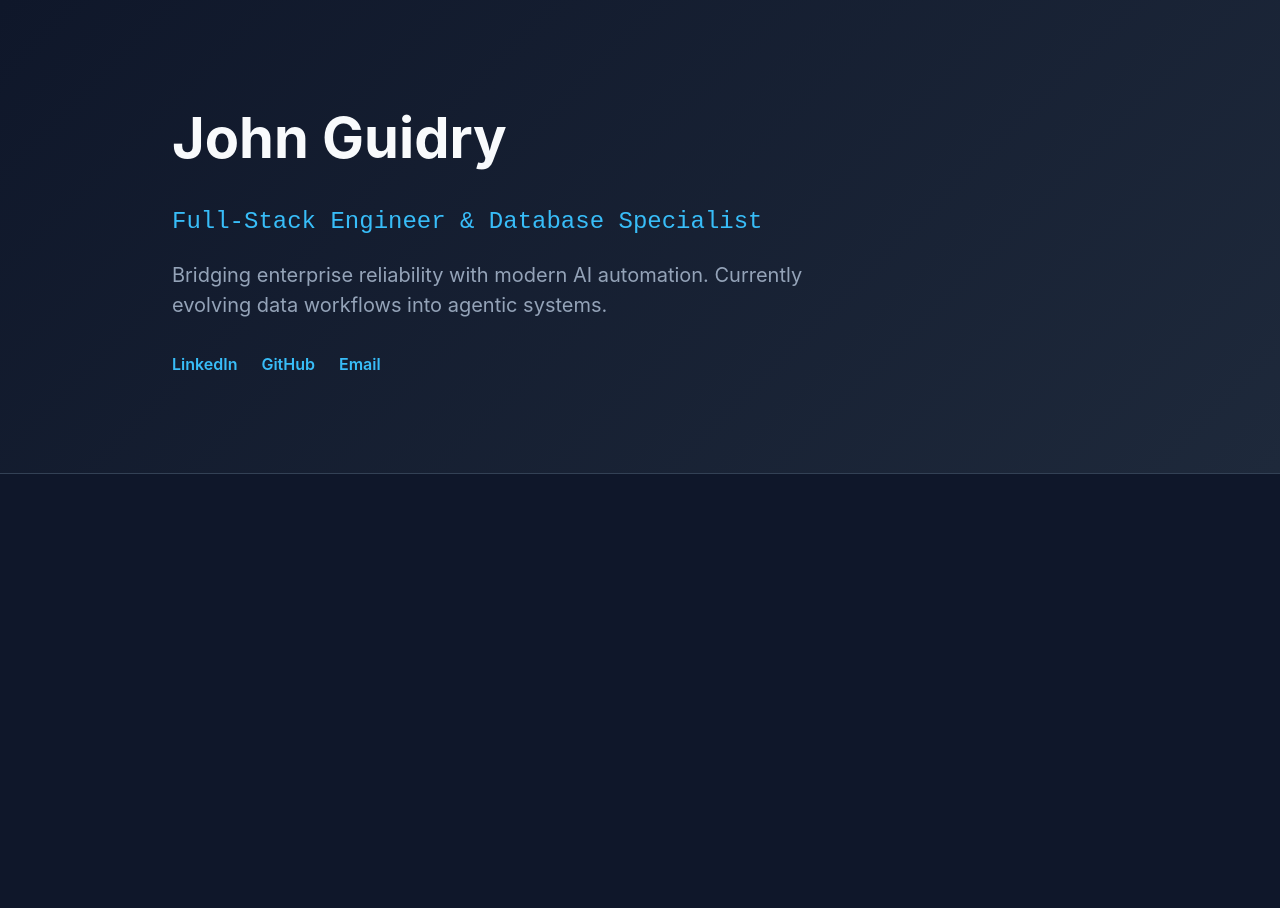
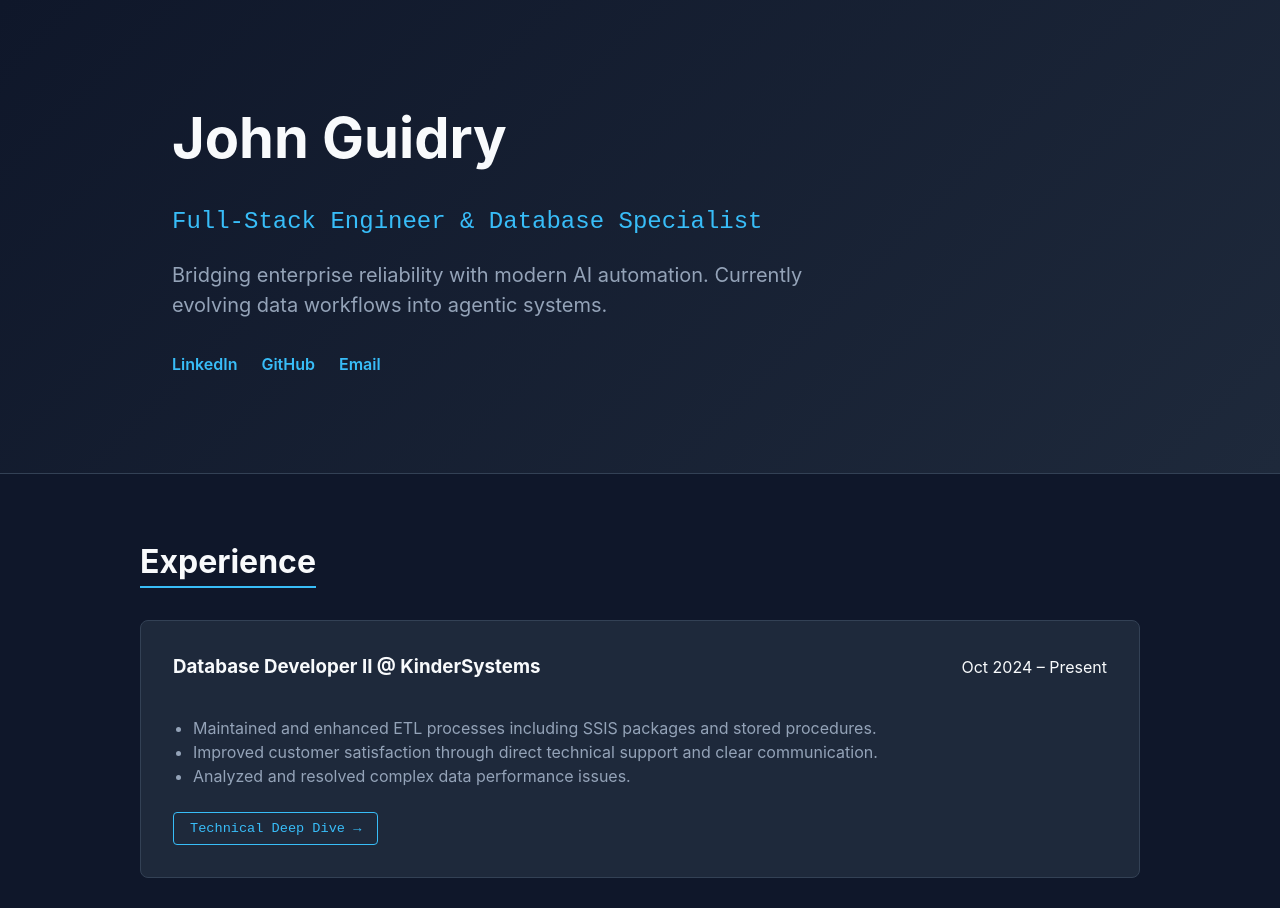
Before and after one commit to JohnGuidry/prosite, a React (Vite) app: page / in a window 1280 px wide. Shown: the top 908 px of the page. Before the commit the page ends 800 px from the top, so only its background shows below. Built offline with nearby package versions, Linux system fonts and the light colour scheme.

Commit message:
feat: implement interactive timeline with hover effects

```diff
--- a/src/App.tsx
+++ b/src/App.tsx
@@ -1,11 +1,16 @@
 import { Hero } from './components/Hero';
+import { Timeline } from './components/Timeline';
 import './index.css';
 
 function App() {
+  const handleDeepDive = (id: string) => {
+    console.log("Deep dive for:", id);
+  };
+
   return (
     <main>
       <Hero />
-      {/* Other sections will go here */}
+      <Timeline onDeepDive={handleDeepDive} />
     </main>
   );
 }
--- /dev/null
+++ b/src/components/ExperienceCard.tsx
@@ -0,0 +1,24 @@
+import type { FC } from 'react';
+import type { Experience } from '../types';
+
+interface Props {
+  exp: Experience;
+  onDeepDive: (id: string) => void;
+}
+
+export const ExperienceCard: FC<Props> = ({ exp, onDeepDive }) => (
+  <div className="experience-card">
+    <div className="card-header">
+      <h3>{exp.role} @ {exp.company}</h3>
+      <span className="period">{exp.period}</span>
+    </div>
+    <ul className="summary">
+      {exp.summary.map((point, i) => <li key={i}>{point}</li>)}
+    </ul>
+    {exp.deepDive && (
+      <button onClick={() => onDeepDive(exp.id)} className="btn-deep-dive">
+        Technical Deep Dive →
+      </button>
+    )}
+  </div>
+);
--- /dev/null
+++ b/src/components/Timeline.tsx
@@ -0,0 +1,14 @@
+import type { FC } from 'react';
+import { experiences } from '../data/content';
+import { ExperienceCard } from './ExperienceCard';
+
+export const Timeline: FC<{onDeepDive: (id: string) => void}> = ({ onDeepDive }) => (
+  <section id="experience" className="container section">
+    <h2>Experience</h2>
+    <div className="timeline">
+      {experiences.map(exp => (
+        <ExperienceCard key={exp.id} exp={exp} onDeepDive={onDeepDive} />
+      ))}
+    </div>
+  </section>
+);
--- a/src/index.css
+++ b/src/index.css
@@ -34,3 +34,29 @@ a { color: var(--accent-primary); text-decoration: none; }
 .contact-links { display: flex; gap: 1.5rem; }
 .contact-links a { font-weight: 600; border-bottom: 1px solid transparent; transition: all 0.2s ease-in-out; }
 .contact-links a:hover { border-color: var(--accent-primary); }
+
+.section { padding: 4rem 0; }
+.section h2 { font-size: 2rem; margin-bottom: 2rem; border-bottom: 2px solid var(--accent-primary); width: fit-content; }
+
+.timeline { display: flex; flex-direction: column; gap: 2rem; position: relative; }
+.experience-card {
+  background: var(--bg-secondary);
+  padding: 2rem;
+  border-radius: 8px;
+  border: 1px solid var(--border-color);
+  transition: transform 0.2s;
+}
+.experience-card:hover { transform: translateX(5px); border-color: var(--accent-primary); }
+.card-header { display: flex; justify-content: space-between; align-items: baseline; margin-bottom: 1rem; }
+.summary { margin: 0 0 1.5rem 0; padding-left: 1.25rem; color: var(--text-secondary); }
+.btn-deep-dive {
+  background: transparent;
+  border: 1px solid var(--accent-primary);
+  color: var(--accent-primary);
+  padding: 0.5rem 1rem;
+  border-radius: 4px;
+  cursor: pointer;
+  font-family: var(--font-mono);
+  font-size: 0.85rem;
+}
+.btn-deep-dive:hover { background: var(--accent-primary); color: var(--bg-primary); }
```
